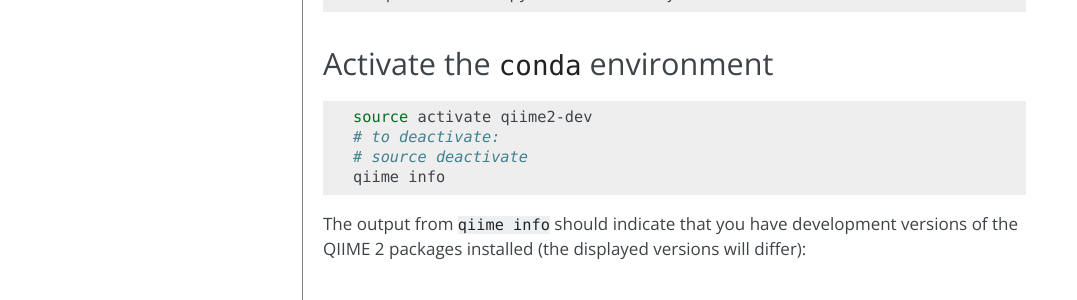
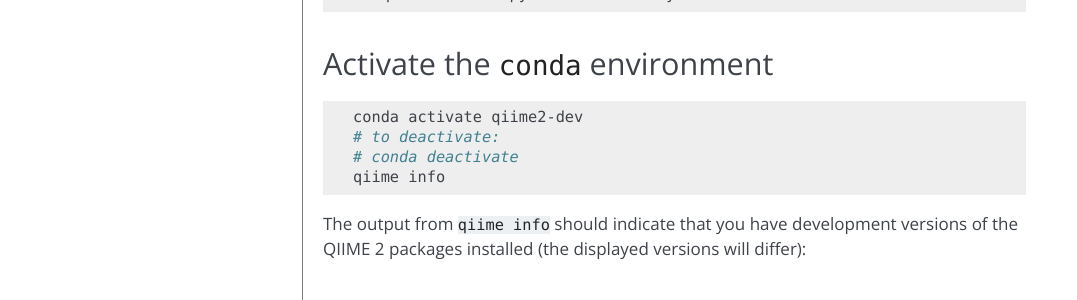
Before and after one commit to qiime2/dev-docs, a Sphinx documentation site: the page built from source/quickstart.rst, in a window 1280 px wide. Shown: the part 1156-1456 px from the top of the page, without its empty margins (106-1183 px from the left). Built offline with Sphinx 7.4.7, drawn with Linux system fonts in a browser that asks for light colours.

Commit message:
MAINT: Updates source activate to conda activate (#41)

```diff
--- a/source/quickstart.rst
+++ b/source/quickstart.rst
@@ -49,9 +49,9 @@ Activate the ``conda`` environment
 
 .. code-block:: bash
 
-    source activate qiime2-dev
+    conda activate qiime2-dev
     # to deactivate:
-    # source deactivate
+    # conda deactivate
     qiime info
 
 The output from ``qiime info`` should indicate that you have development versions of the QIIME 2 packages installed (the displayed versions will differ):
--- a/source/tutorials/conda-tutorial.rst
+++ b/source/tutorials/conda-tutorial.rst
@@ -280,7 +280,7 @@ https://dev.qiime2.org/latest/quickstart/)
 
     wget https://raw.githubusercontent.com/qiime2/environment-files/master/latest/staging/qiime2-latest-py35-osx-conda.yml
     conda env create -n qiime2-dev-condatest --file qiime2-latest-py35-osx-conda.yml
-    source activate qiime2-dev-condatest
+    conda activate qiime2-dev-condatest
 
 Then, you can just type in ``qiime`` to your command line and see if (1)
 you get no errors and (2) your plugin shows up in the list of available
@@ -378,7 +378,7 @@ qiime2.
 
 .. code:: bash
 
-    source activate qiime2-2019.1
+    conda activate qiime2-2019.1
     conda install -c cduvallet q2_perc_norm
 
 Another "gotcha!" that got me is that if you want to see which packages
```
